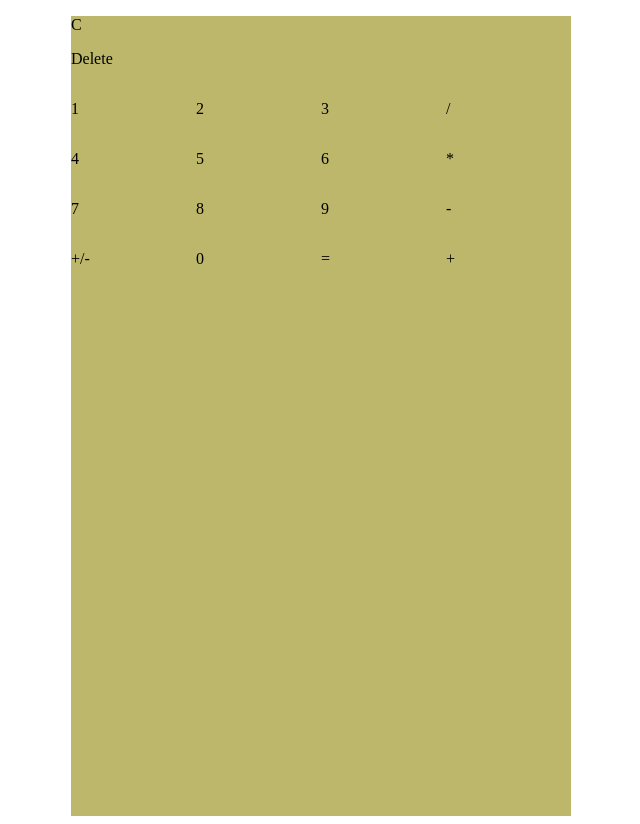
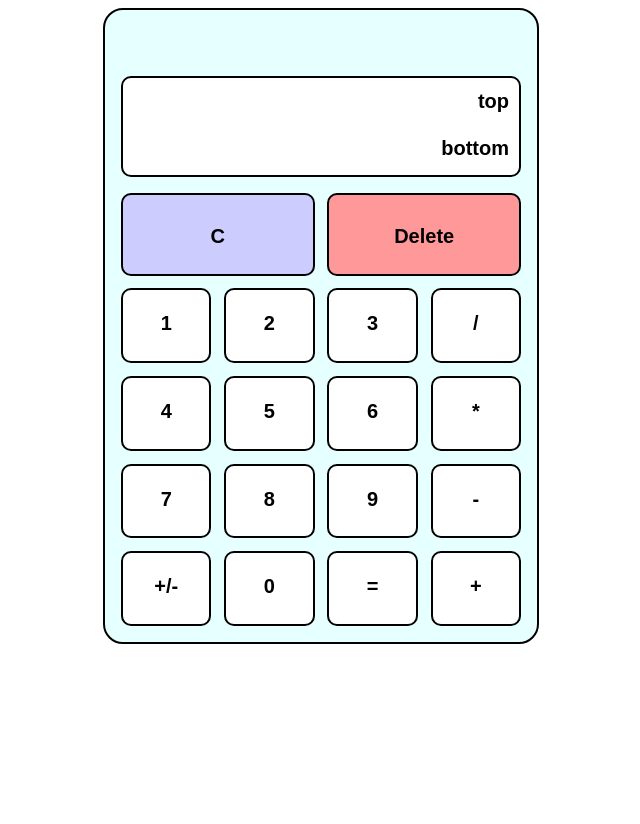
Before and after one commit to tobeydober/calculator, a plain HTML site: page index.html in a window 1280 px wide. Shown: the whole page, without its empty margins (319-959 px from the left). After the commit the page ends 800 px from the top, so only its background shows below. Drawn offline with Linux system fonts and the light colour scheme.

Commit message:
worked on calculator css

```diff
--- a/index.html
+++ b/index.html
@@ -5,7 +5,7 @@
     <meta http-equiv="X-UA-Compatible" content="IE=edge">
     <meta name="viewport" content="width=device-width, initial-scale=1.0">
     <link rel="stylesheet" href="stylesheet.css">
-    <script src="scripts.js"></script>
+    <script src="script.js"></script>
     <title>Document</title>
 </head>
 <body>
@@ -14,18 +14,20 @@
     </div>
     <div class="calculator">
         <div class="screen">
-
+            <div class="topScreen">
+                top
+            </div>
+            <div class="bottomScreen">
+                bottom
+            </div>
         </div>
-        <div class="altButtons">
+        <div class="buttons">
             <div class="resetButton">
                 <p>C</p>
             </div>
             <div class="deleteButton">
                 <p>Delete</p>
             </div>
-
-        </div>
-        <div class="buttons">
             <div class="oneButton">
                 <p>1</p>
             </div>
@@ -41,7 +43,7 @@
             <div class="fourButton">
                 <p>4</p>
             </div>
-            <div class="giveButton">
+            <div class="fiveButton">
                 <p>5</p>
             </div>
             <div class="sixButton">
@@ -59,7 +61,7 @@
             <div class="nineButton">
                 <p>9</p>
             </div>
-            <div class="minusButton">
+            <div class="subtractButton">
                 <p>-</p>
             </div>
             <div class="plusMinusButton">
@@ -71,7 +73,7 @@
             <div class="equalButton">
                 <p>=</p>
             </div>
-            <div class="plusButton">
+            <div class="addButton">
                 <p>+</p>
             </div>
 
--- a/script.js
+++ b/script.js
@@ -15,3 +15,5 @@ const OPERATE = (function(number1, number2, operator) {
             return DIVIDE(number1, number2)
     }
 })
+
+console.log('tello')
--- a/stylesheet.css
+++ b/stylesheet.css
@@ -1,17 +1,78 @@
 .calculator {
-    width: 500px;
-    height: 800px;
+    width: 400px;
+    height: 600px;
     margin: auto;
+    padding: 1em;
     background-color: darkkhaki;
-    /* display: grid;
-    grid-template-columns: 1fr 1fr 1fr 1fr; */
+    display: grid;
+    grid-template-columns: 1fr 1fr 1fr 1fr;
+    border: 2px solid black;
+    border-radius: 20px;
+    column-gap: 0.8em;
+    row-gap: 1em;
+    background-color: #e6ffff;
 }
 
-.altButtons {
+.screen {
+    grid-column: 1 / 5;
+    margin-top: 2.5em;
+    display: flex;
+    flex-direction: column;
+}
+.topScreen,
+.bottomScreen {
+    text-align: right;
+    padding-right: 10px;
+    padding-top: 10px;
+    flex: 1 1 auto;
+}
+
+
+.buttons {
+    grid-column: 1 / 5;
+    display: grid;
+    grid-template-columns: repeat(4, 1fr);
+    column-gap: 0.8em;
+    row-gap: 0.8em;
 
 }
 
-.buttons {
-    display: grid;
-    grid-template-columns: repeat(4, 1fr);
+.oneButton,
+.twoButton,
+.threeButton,
+.fourButton,
+.fiveButton,
+.sixButton,
+.sevenButton,
+.eightButton,
+.nineButton,
+.zeroButton,
+.addButton,
+.divideButton,
+.multiplyButton,
+.subtractButton,
+.plusMinusButton,
+.equalButton,
+.resetButton,
+.deleteButton,
+.screen {
+    background-color: white;
+    border: 2px solid black;
+    border-radius: 10px;
+    text-align: center;
+    font-size: 20px;
+    font-weight: bold;
+    font-family: Arial, Helvetica, sans-serif;
+    padding-top: 2px;
 }
+.deleteButton {
+    grid-column: 3 / 5;
+    padding-top: 10px;
+    background-color: #ff9999;
+}
+
+.resetButton {
+    grid-column: 1 / 3;
+    padding-top: 10px;
+    background-color: #ccccff;
+}
```
